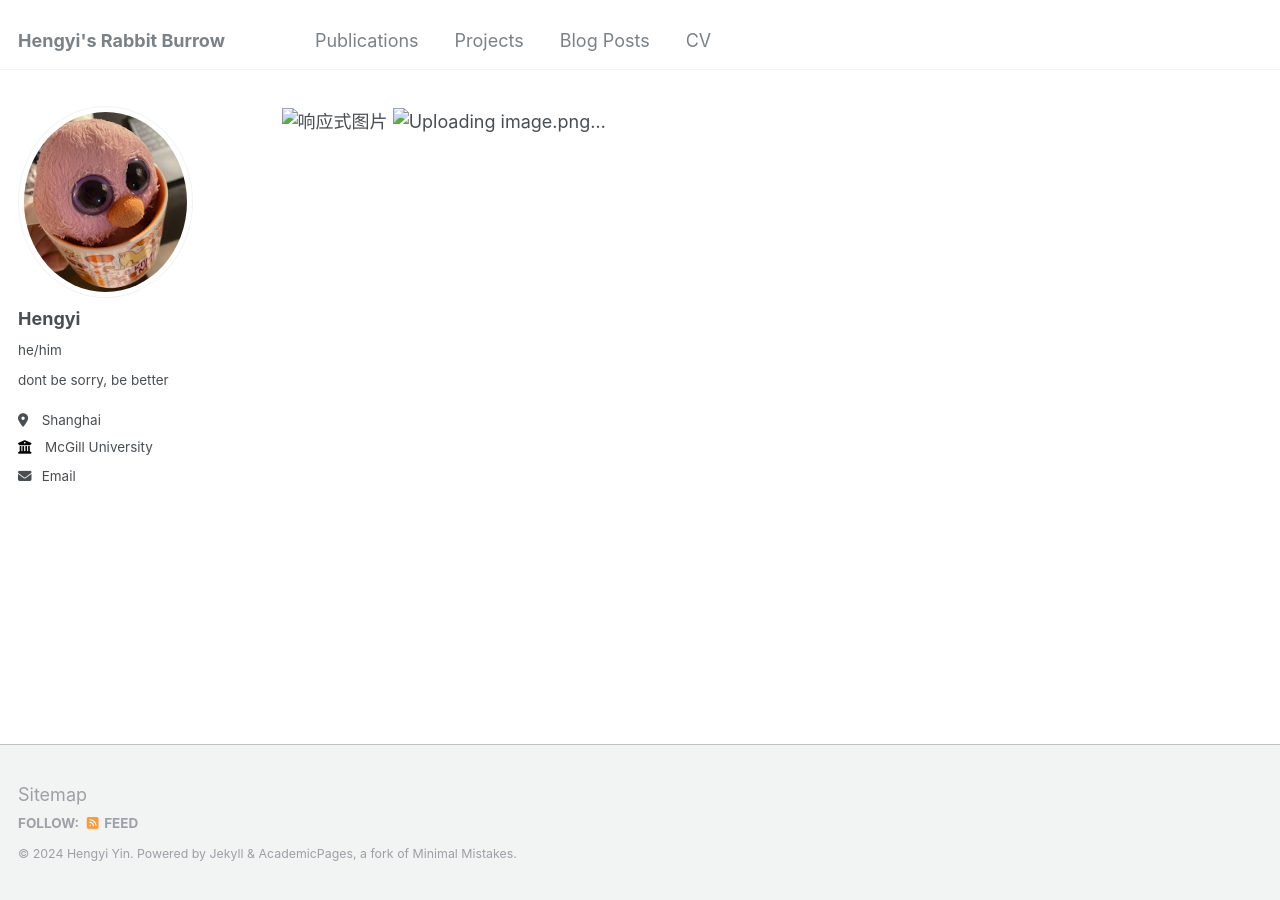
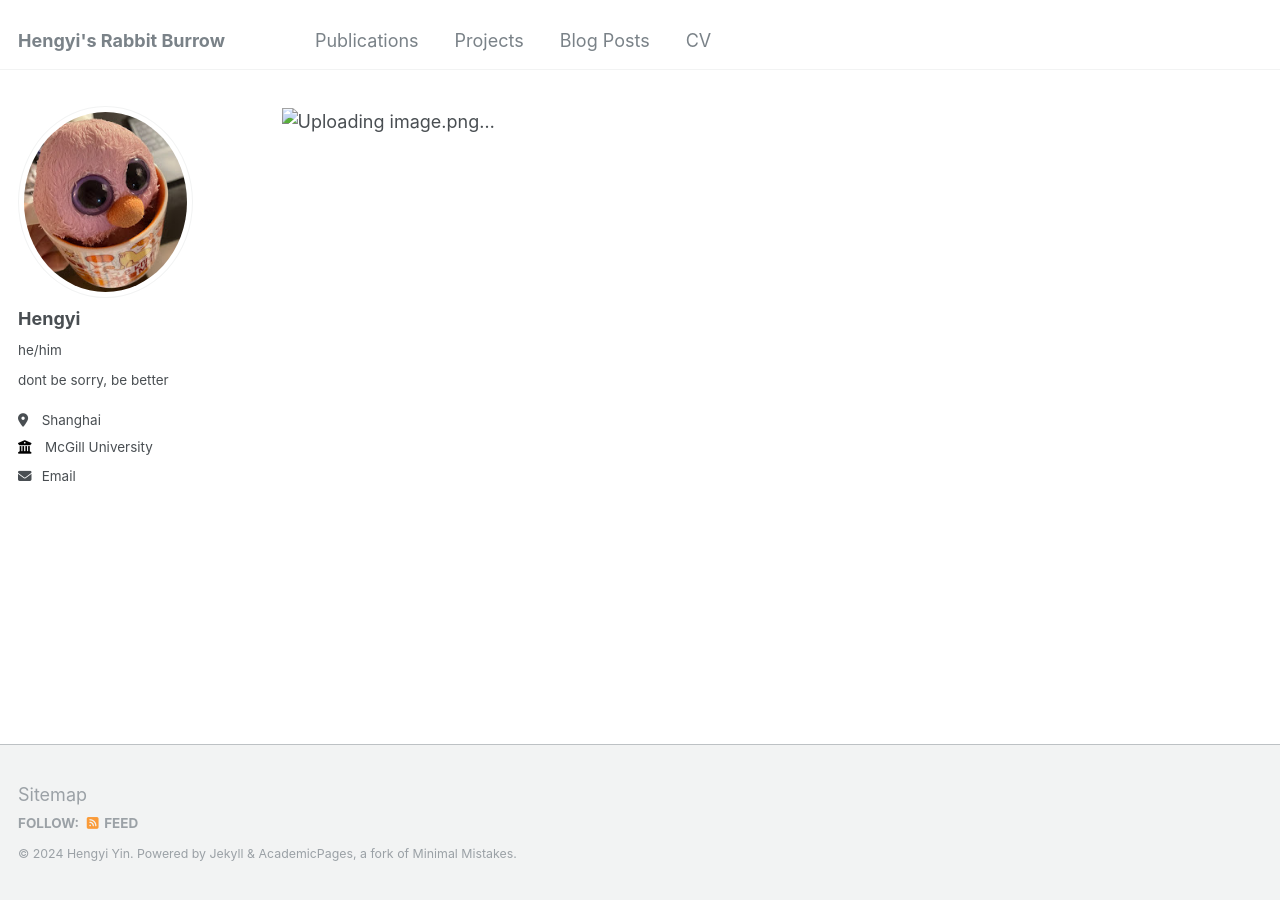
Before and after one commit to hennyi-yin/hennyi.github.io, a Jekyll site: the page built from _pages/about.md, in a window 1280 px wide. Built offline with Jekyll 4.4.1, drawn with Linux system fonts in a browser that asks for light colours; our own code applies the rules of GitHub Pages for plain Markdown files.

Commit message:
Update about.md

```diff
--- a/_pages/about.md
+++ b/_pages/about.md
@@ -1,2 +1 @@
-<img src="images/cowboy_bebop.jpg" alt="响应式图片" style="max-width: 100%; height: auto;">
 ![Uploading image.png…]()
```
